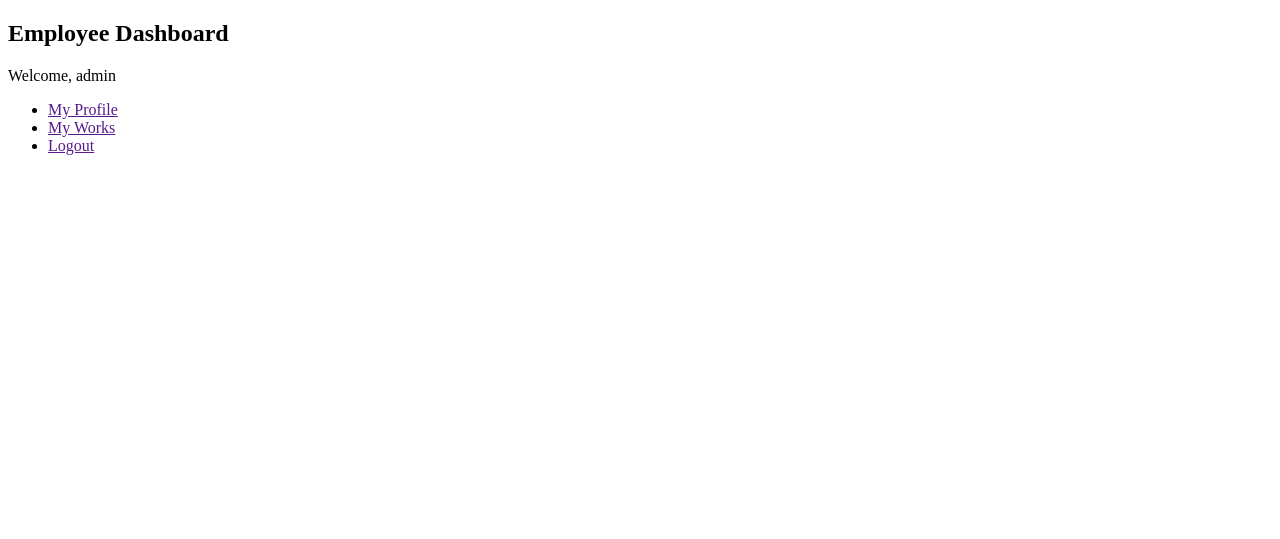
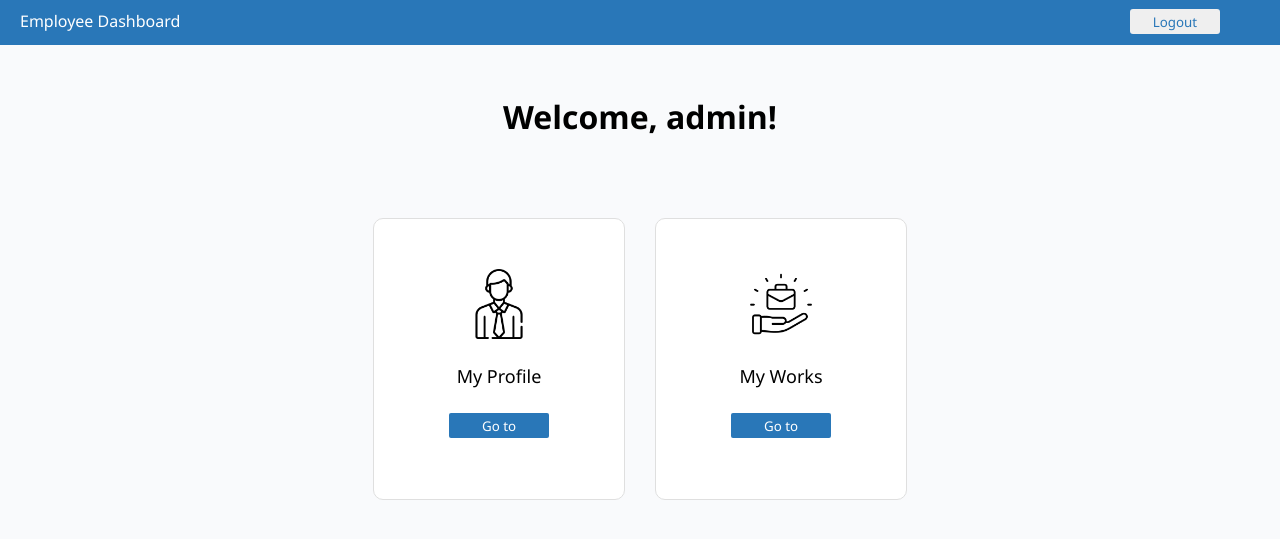
Before and after one commit to desny04/EMS-Employee, a Django app: page /employee/dashboard/ in a window 1280 px wide. Shown: the top 539 px of the page. Run offline with Django 5.2, Linux system fonts and the light colour scheme; a user stored in the database is signed in; parts of the project's set-up code (start-up, migrations or seed data) failed here and were passed over.

Commit message:
employee_list

```diff
--- /dev/null
+++ b/ems/static/css/employee_dashboard.css
@@ -0,0 +1,92 @@
+*{
+    margin: 0;
+    padding: 0;
+}
+
+*{
+    font-family: 'Segoe UI', Tahoma, Geneva, Verdana, sans-serif;
+}
+
+body{
+    background-color: rgb(249, 250, 252);
+}
+
+.nav{
+    height: 45px;
+    background-color: rgb(41, 119, 184);
+    display: flex;
+    justify-content: space-between;
+}
+
+.main_head h2{
+    padding-top: 10px;
+    padding-left: 20px;
+    color: white;
+    font-size: 16px;
+    font-weight: 400;
+}
+
+.logout{
+    padding-right: 60px;
+    padding-top: 9px;
+}
+
+.logout button{
+    width: 90px;
+    height: 25px;
+    border: none;
+    outline: none;
+    color:rgb(41, 119, 184) ;
+    font-weight: 500;
+    border-radius: 3px;
+}
+
+.welcome{
+    padding-top: 50px;
+    text-align: center;
+    font-size:xx-large;
+    font-weight: 600;
+}
+
+.main_cards{
+    padding-top: 80px;
+    display: flex;
+    justify-content:center;
+    gap: 30px;
+}
+
+.card{
+    width: 250px;
+    height: 280px;
+    background-color: white;
+    border: 1px solid rgb(223, 223, 223);
+    border-radius: 10px;
+}
+
+.logo{
+    text-align: center;
+    padding-top: 50px;
+}
+
+.sub_head{
+    padding-top: 20px;
+    text-align: center;
+    font-size: large;
+    font-weight: 500;
+}
+
+.goto{
+    padding-top: 25px;
+    text-align: center;
+}
+
+.goto button{
+    width: 100px;
+    height: 25px;
+    background-color: rgb(41, 119, 184);
+    text-decoration: none;
+    outline:none;
+    border: none;
+    color: white;
+    border-radius: 2px;
+}
--- a/ems/template/employee/dashboard.html
+++ b/ems/template/employee/dashboard.html
@@ -1,19 +1,60 @@
 <!DOCTYPE html>
 <html lang="en">
 <head>
+    {% load static %}
     <meta charset="UTF-8">
     <meta name="viewport" content="width=device-width, initial-scale=1.0">
     <title>Document</title>
+    <link rel="stylesheet" href="{% static 'css/employee_dashboard.css' %}">
 </head>
 <body>
-    <h2>Employee Dashboard</h2>
 
-    <p>Welcome, {{ request.user.username }}</p>
+    <div class="nav">
+        <div class="main_head">
+            <h2>Employee Dashboard</h2>
+        </div>
 
-    <ul>
-        <li><a href="">My Profile</a></li>
-        <li><a href="">My Works</a></li>
-        <li><a href="">Logout</a></li>
-    </ul>
+        <div class="logout">
+            <a href="{% url 'logout' %}"><button>Logout</button></a>
+        </div>
+    </div>
+
+    <div class="welcome">
+        <p>Welcome, {{ request.user.username }}!</p>
+    </div>
+
+    <div class="main_cards">
+        <div class="card">
+
+            <div class="logo">
+                <img src="{% static 'images/addemployee.png' %}" alt="" width="70px">
+            </div>
+
+            <div class="sub_head">
+                <p>My Profile</p>
+            </div>
+
+            <div class="goto">
+                <a href=""><button>Go to</button></a>
+            </div>
+        </div>
+
+
+
+        <div class="card">
+
+            <div class="logo">
+                <img src="{% static 'images/creatework.png' %}" alt="" width="70px">
+            </div>
+
+            <div class="sub_head">
+                <p>My Works</p>
+            </div>
+
+            <div class="goto">
+                <a href=""><button>Go to</button></a>
+            </div>
+        </div>
+
 </body>
 </html>
```
Also changed, not shown: ems/db.sqlite3.
